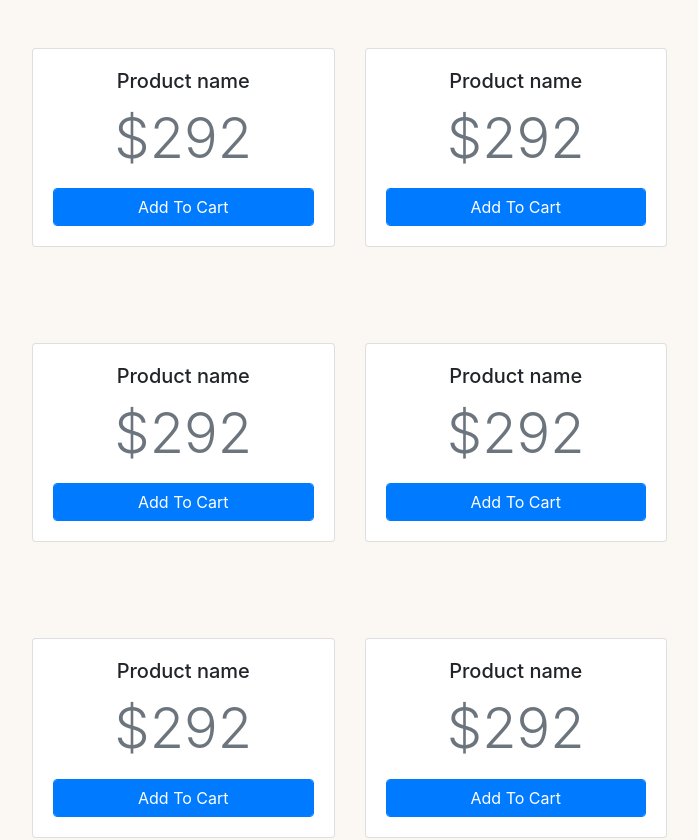
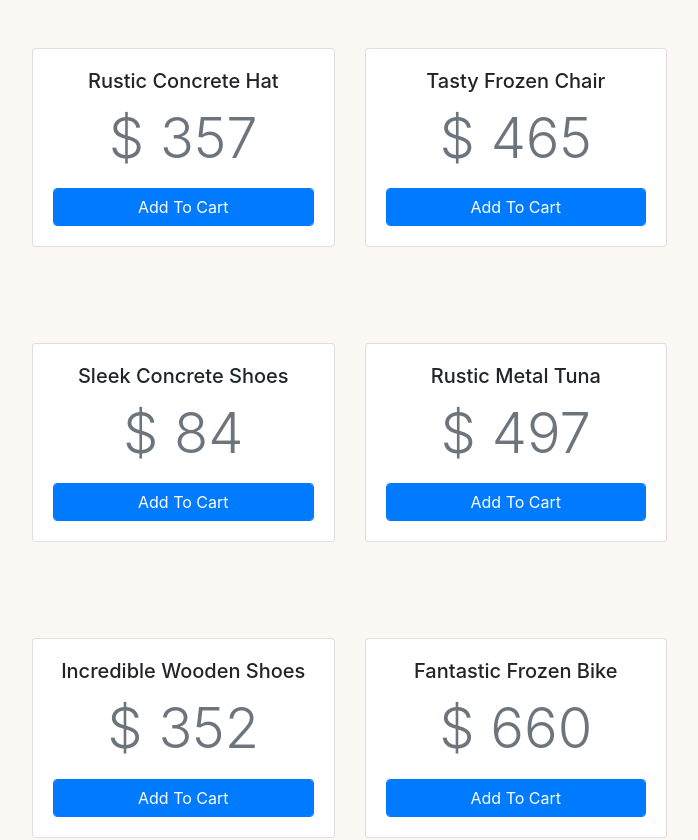
Before and after one commit to bahdcasts/vue-practice-shop, a Vue app: page / in a window 1280 px wide. Shown: the top 840 px of the page, without its empty margins (53-751 px from the left). Built offline with nearby package versions, Linux system fonts and the light colour scheme.

Commit message:
pass product prop to product.vue component

```diff
--- a/src/App.vue
+++ b/src/App.vue
@@ -4,7 +4,7 @@
       <div class="col-md-7">
         <div class="row">
           <div :key="product.id" class="col-md-6" v-for="product in products">
-            <product></product>
+            <product :product="product"></product>
           </div>
         </div>
       </div>
--- a/src/components/Product.vue
+++ b/src/components/Product.vue
@@ -1,9 +1,15 @@
 <template>
   <div class="card my-5">
     <div class="card-body">
-      <h5 class="text-center card-title">Product name</h5>
-      <p class="text-center text-muted card-text display-4">$292</p>
+      <h5 class="text-center card-title">{{ product.title }}</h5>
+      <p class="text-center text-muted card-text display-4">$ {{ Number(product.price).toFixed() }}</p>
       <button class="btn btn-primary form-control">Add To Cart</button>
     </div>
   </div>
 </template>
+
+<script>
+export default {
+  props: ['product']
+}
+</script>
```
